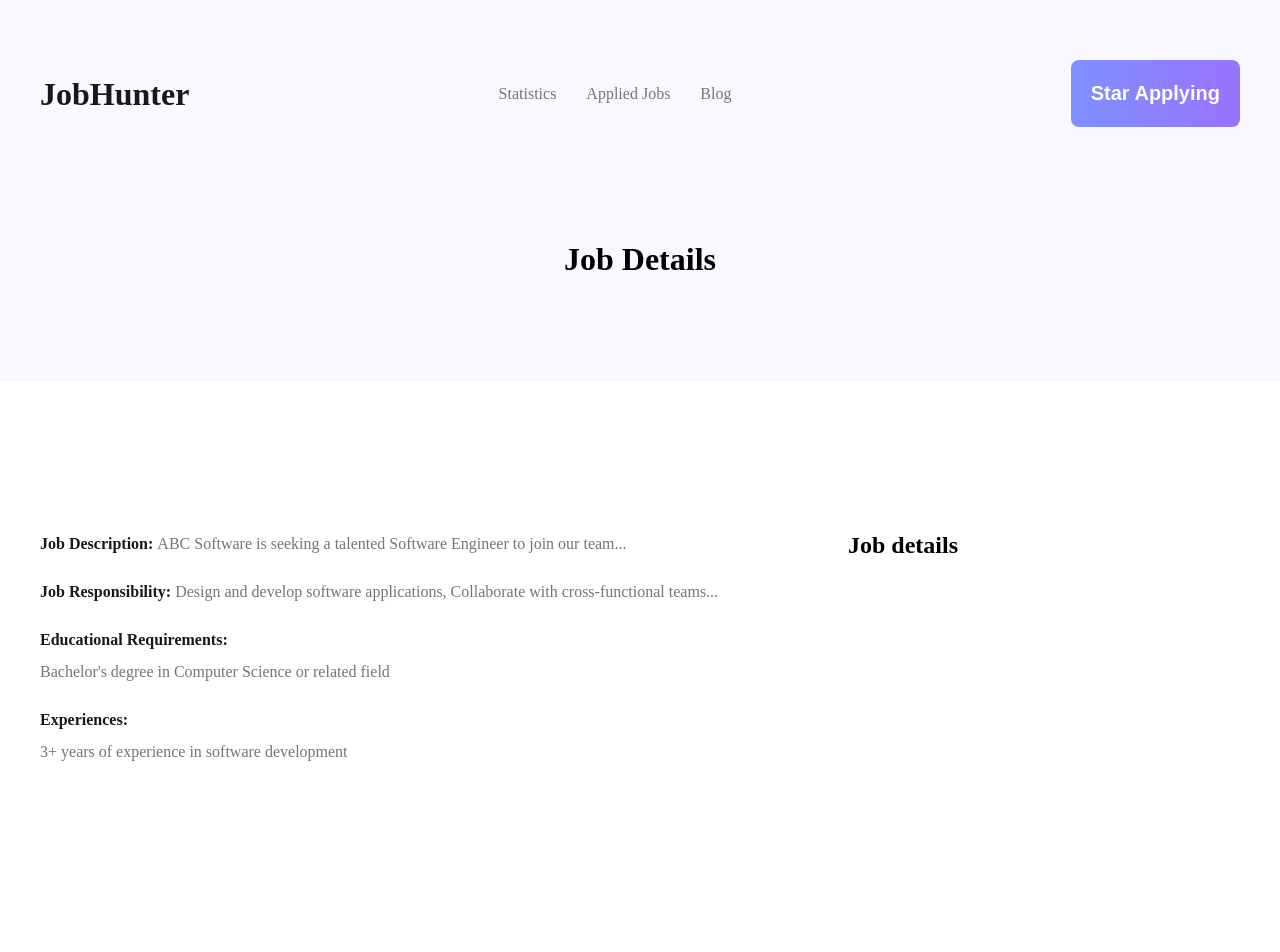
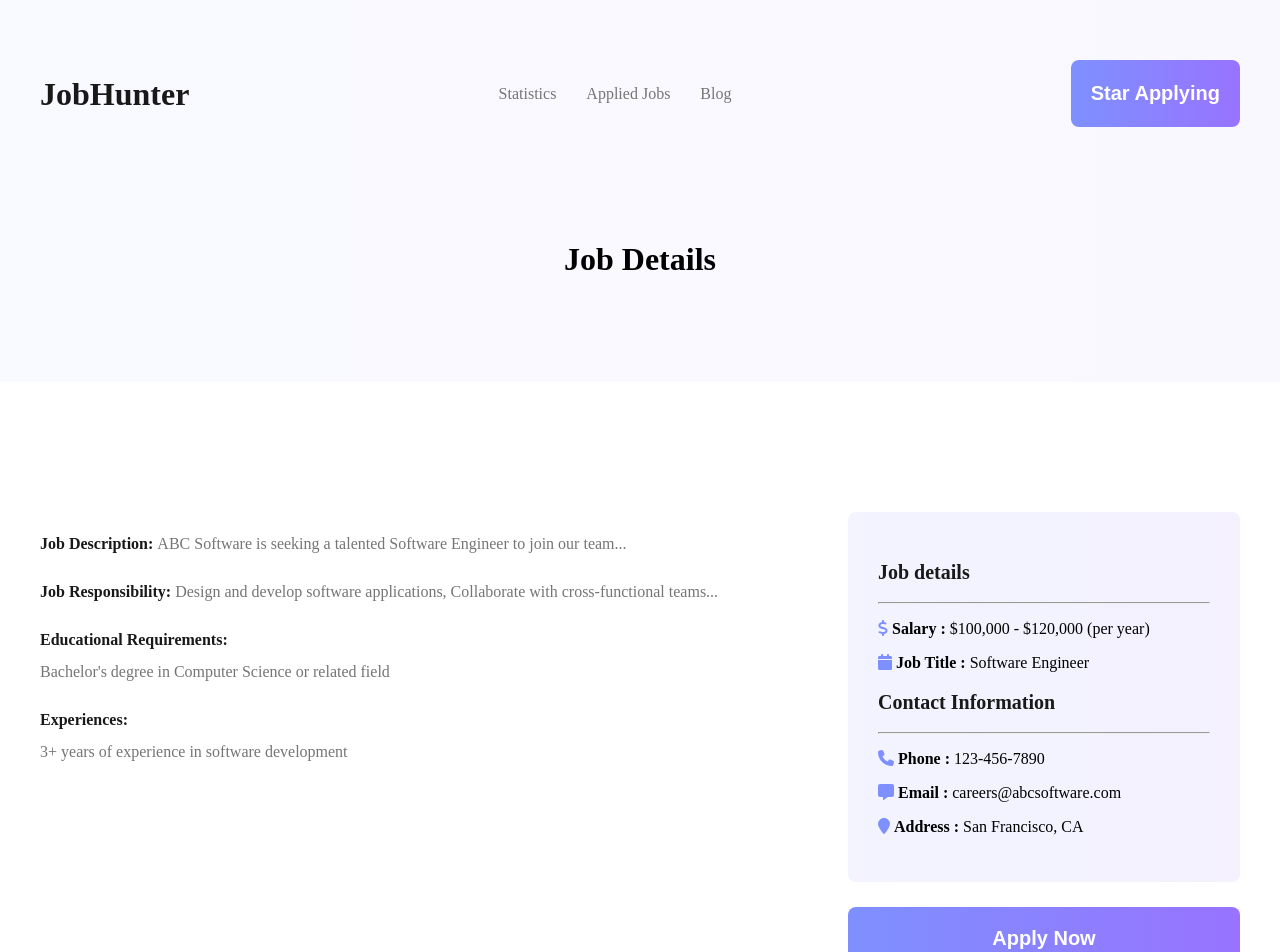
Before and after one commit to mksmmirhs/job-hunter, a React (Vite) app: page /details/1 in a window 1280 px wide. Shown: the top 952 px of the page. Before the commit the page ends 800 px from the top, so only its background shows below. Built offline with nearby package versions, Linux system fonts and the light colour scheme.

Commit message:
job details complete

```diff
--- a/package.json
+++ b/package.json
@@ -18,6 +18,7 @@
     "react": "^18.2.0",
     "react-dom": "^18.2.0",
     "react-router-dom": "^6.10.0",
+    "react-toastify": "^9.1.2",
     "sort-by": "^1.2.0"
   },
   "devDependencies": {
--- a/src/components/Details/Details.css
+++ b/src/components/Details/Details.css
@@ -4,9 +4,11 @@
   margin-bottom: 100px;
 }
 .details-body {
-  max-width: 1200px;
-  margin: 130px auto 0 auto;
   display: grid;
   grid-template-columns: 2fr 1fr;
   gap: 24px;
 }
+.body {
+  max-width: 1200px;
+  margin: 130px auto 30px auto;
+}
--- a/src/components/Details/Details.jsx
+++ b/src/components/Details/Details.jsx
@@ -3,20 +3,31 @@ import { useLoaderData, useParams } from 'react-router-dom';
 import './Details.css';
 import JobDescription from '../JobDescription/JobDescription';
 import JobDetails from '../JobDetails/JobDetails';
+import PageHeader from '../PageHeader/PageHeader';
+import { toast } from 'react-toastify';
+import { addToDb, getJobFromDb } from '../../utilities/fakedb';
 
 const Details = () => {
   const params = useParams();
   const jobId = parseInt(params.id);
   const jobs = useLoaderData();
   const job = jobs.find(job => job.id === jobId);
+  const JobApplication = id => {
+    const jobsInDb = getJobFromDb();
+    const isExist = jobsInDb.find(job => job === id);
+    if (!isExist) {
+      addToDb(id);
+      toast('Successfully Applied!');
+    } else {
+      toast('You have already applied!');
+    }
+  };
   return (
     <div>
-      <div className="bg-home">
-        <h1 className="details-header">Job Details</h1>
-      </div>
-      <div className="details-body">
+      <PageHeader header={'Job Details'}></PageHeader>
+      <div className="body details-body">
         <JobDescription job={job}></JobDescription>
-        <JobDetails job={job}></JobDetails>
+        <JobDetails job={job} JobApplication={JobApplication}></JobDetails>
       </div>
     </div>
   );
--- a/src/components/JobDetails/JobDetails.css
+++ b/src/components/JobDetails/JobDetails.css
@@ -0,0 +1,30 @@
+.job-details-component {
+  background: linear-gradient(
+    90deg,
+    rgba(126, 144, 254, 0.1) 0%,
+    rgba(152, 115, 255, 0.1) 100%
+  );
+  border-radius: 8px;
+  padding: 30px;
+}
+
+.job-details-component h2 {
+  font-weight: 800;
+  font-size: 20px;
+  line-height: 27px;
+  color: #1a1919;
+}
+.details-icon {
+  color: #7e90fe;
+}
+.btn-apply {
+  margin-top: 25px;
+  color: white;
+  background: linear-gradient(90deg, #7e90fe 0%, #9873ff 100%);
+  border-radius: 8px;
+  font-weight: 800;
+  font-size: 20px;
+  width: 100%;
+  border: none;
+  padding: 20px;
+}
--- a/src/components/JobDetails/JobDetails.jsx
+++ b/src/components/JobDetails/JobDetails.jsx
@@ -1,9 +1,47 @@
 import React from 'react';
+import { FontAwesomeIcon } from '@fortawesome/react-fontawesome';
+import {
+  faLocationPin,
+  faDollarSign,
+  faCalendar,
+  faPhone,
+  faMessage,
+} from '@fortawesome/free-solid-svg-icons';
+import './JobDetails.css';
 
-const JobDetails = ({ job }) => {
+const JobDetails = ({ job, JobApplication }) => {
+  const { salary, job_title, contact_information, location, id } = job;
   return (
     <div>
-      <h2>Job details</h2>
+      <div className="job-details-component">
+        <h2>Job details</h2>
+        <hr />
+        <p>
+          <FontAwesomeIcon className="details-icon" icon={faDollarSign} />{' '}
+          <strong>Salary : </strong> {salary} (per year)
+        </p>
+        <p>
+          <FontAwesomeIcon className="details-icon" icon={faCalendar} />{' '}
+          <strong>Job Title : </strong> {job_title}
+        </p>
+        <h2>Contact Information</h2>
+        <hr />
+        <p>
+          <FontAwesomeIcon className="details-icon" icon={faPhone} />{' '}
+          <strong>Phone : </strong> {contact_information.phone}
+        </p>
+        <p>
+          <FontAwesomeIcon className="details-icon" icon={faMessage} />{' '}
+          <strong>Email : </strong> {contact_information.email}
+        </p>
+        <p>
+          <FontAwesomeIcon className="details-icon" icon={faLocationPin} />{' '}
+          <strong>Address : </strong> {location}
+        </p>
+      </div>
+      <button className="btn-apply" onClick={() => JobApplication(id)}>
+        Apply Now
+      </button>
     </div>
   );
 };
--- a/src/components/Layout/Layout.jsx
+++ b/src/components/Layout/Layout.jsx
@@ -1,12 +1,26 @@
 import React from 'react';
 import NavBar from '../NavBar/NavBar';
 import { Outlet } from 'react-router-dom';
+import { ToastContainer } from 'react-toastify';
+import 'react-toastify/dist/ReactToastify.css';
 
 const Layout = () => {
   return (
     <div>
       <NavBar></NavBar>
       <Outlet></Outlet>
+      <ToastContainer
+        position="top-center"
+        autoClose={5000}
+        hideProgressBar={false}
+        newestOnTop={false}
+        closeOnClick
+        rtl={false}
+        pauseOnFocusLoss
+        draggable
+        pauseOnHover
+        theme="light"
+      />
     </div>
   );
 };
--- /dev/null
+++ b/src/components/PageHeader/PageHeader.css
@@ -0,0 +1,5 @@
+.page-header {
+  text-align: center;
+  margin-top: 100px;
+  margin-bottom: 100px;
+}
--- /dev/null
+++ b/src/components/PageHeader/PageHeader.jsx
@@ -0,0 +1,12 @@
+import React from 'react';
+import './PageHeader.css';
+
+const PageHeader = ({ header }) => {
+  return (
+    <div className="bg-home">
+      <h1 className="page-header">{header}</h1>
+    </div>
+  );
+};
+
+export default PageHeader;
--- /dev/null
+++ b/src/utilities/fakedb.js
@@ -0,0 +1,20 @@
+// use local storage to manage cart data
+const addToDb = id => {
+  let shoppingCart = getJobFromDb();
+  // add quantity
+  shoppingCart.push(id);
+  localStorage.setItem('job-cart', JSON.stringify(shoppingCart));
+};
+
+const getJobFromDb = () => {
+  let shoppingCart = [];
+
+  //get the shopping cart from local storage
+  const storedCart = localStorage.getItem('job-cart');
+  if (storedCart) {
+    shoppingCart = JSON.parse(storedCart);
+  }
+  return shoppingCart;
+};
+
+export { addToDb, getJobFromDb };
```
Also changed, not shown: 1 other file (tests, documents, lock files or other folders).
